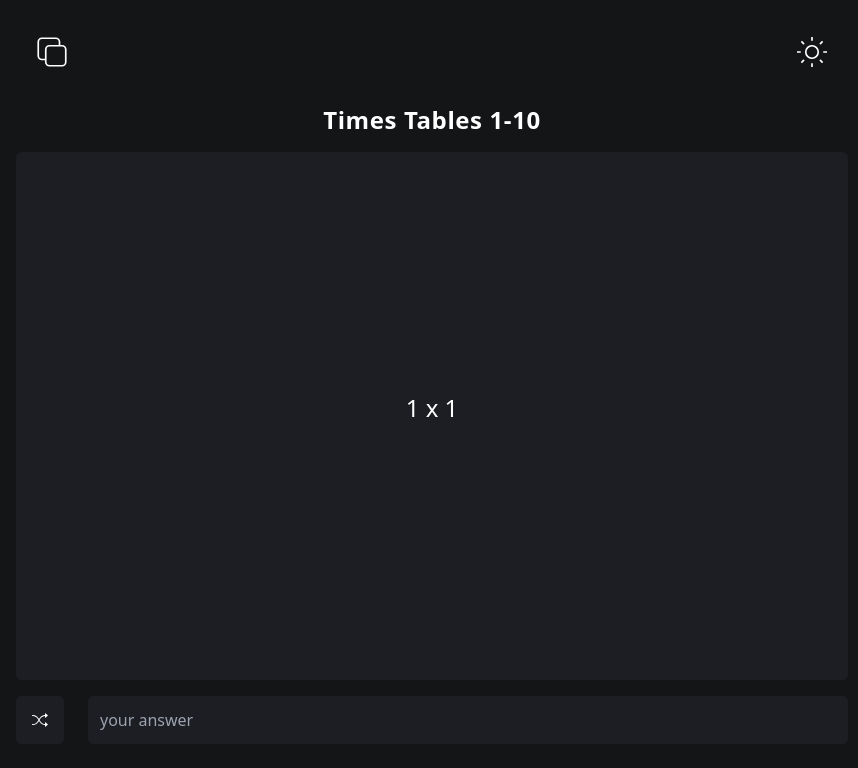
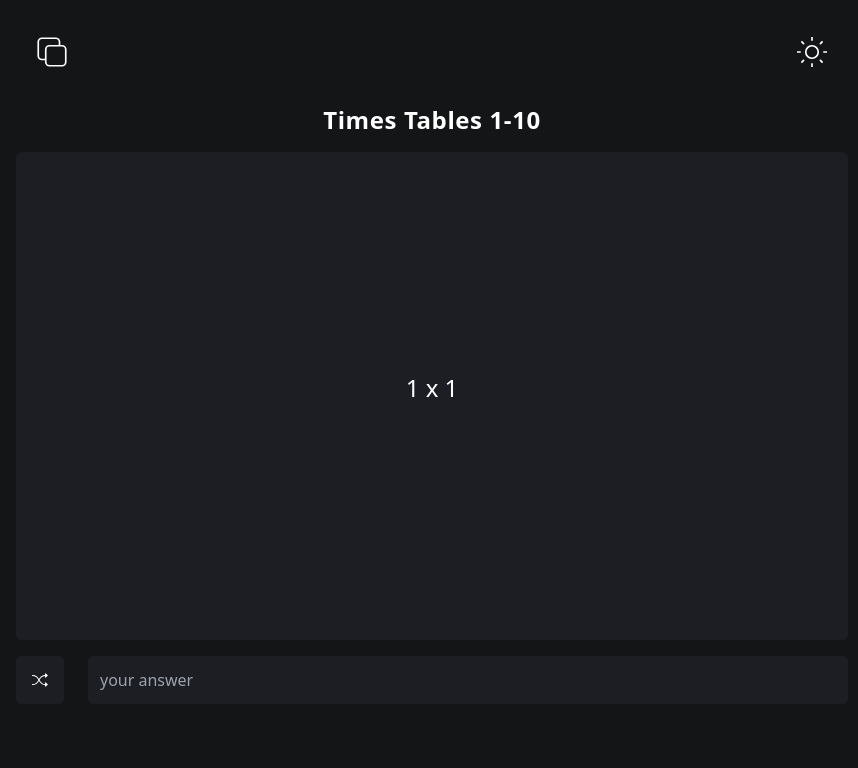
Before and after one commit to DaraghColl/basics, a React (Vite) app: page /topic-learn/1 in a window 1280 px wide. Shown: the top 768 px of the page, without its empty margins (208-1066 px from the left). Built offline with nearby package versions, Linux system fonts and the light colour scheme.

Commit message:
fix: slide height

```diff
--- a/src/index.css
+++ b/src/index.css
@@ -71,7 +71,3 @@ html[data-theme='light'] {
   -webkit-backface-visibility: hidden;
   backface-visibility: hidden;
 }
-
-.slide-height {
-  height: calc(100% - 10rem);
-}
--- a/src/pages/topic-learn/topic-learn.tsx
+++ b/src/pages/topic-learn/topic-learn.tsx
@@ -39,7 +39,7 @@ const TopicLearn = () => {
     };
 
     return (
-      <div className="slide-height flex w-full flex-col gap-4">
+      <div className="flex h-3/4 w-full flex-col gap-4">
         <h2 className="text-center text-2xl font-bold tracking-wide">{title}</h2>
         <div
           className="scrollbar no-scrollbar flex h-full w-full snap-x snap-mandatory gap-8 overflow-scroll scroll-smooth"
```
